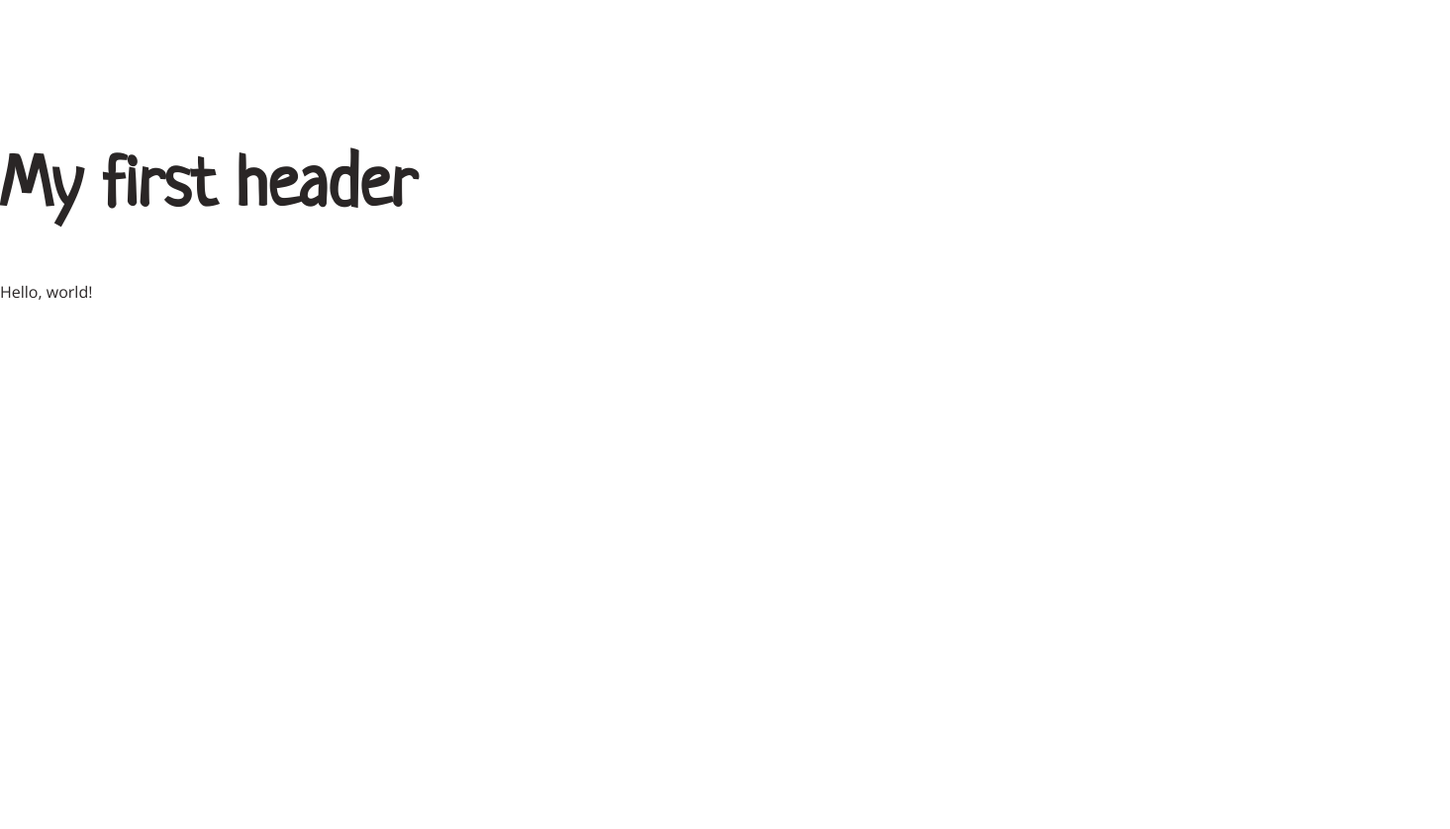
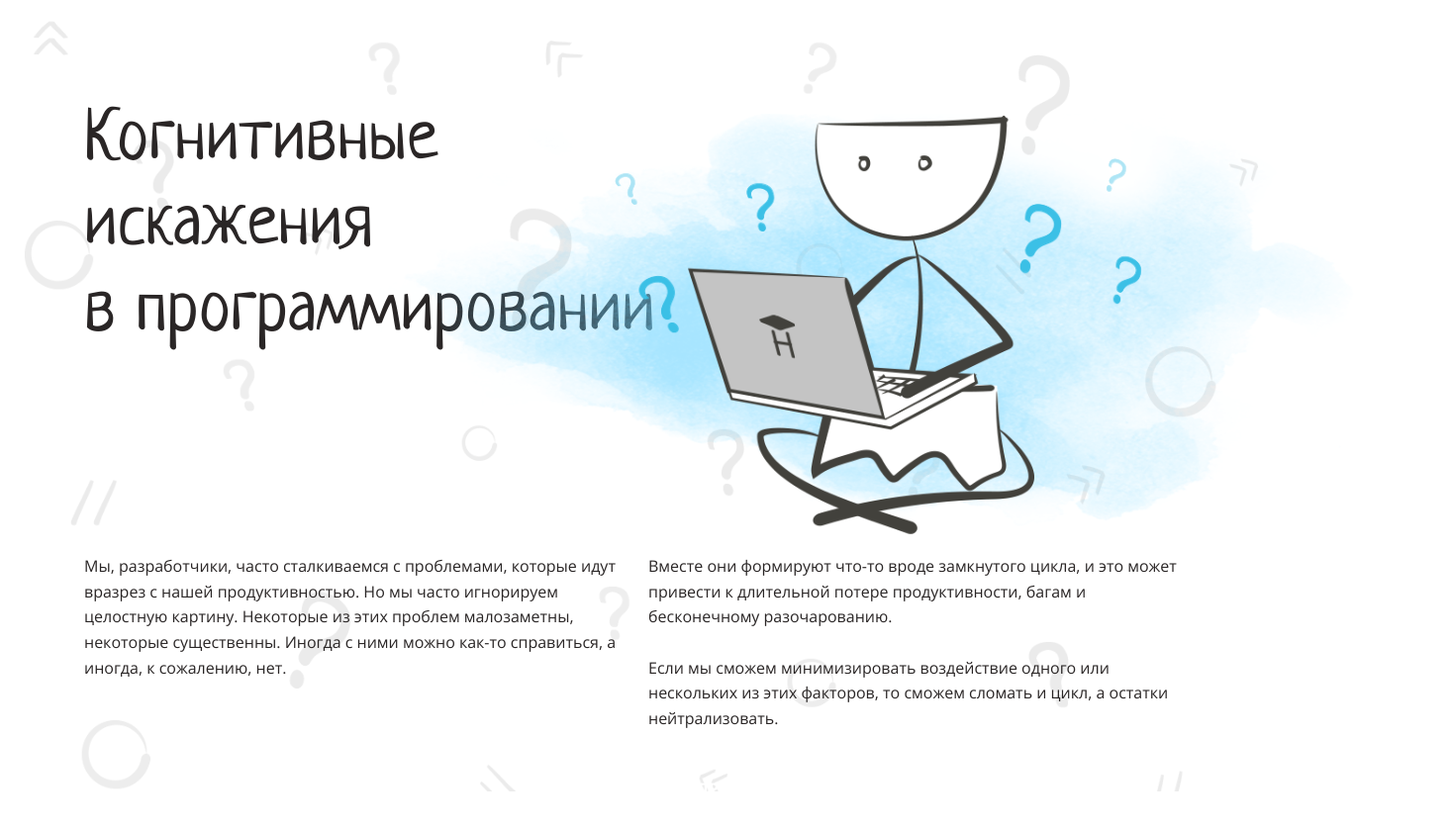
Before and after one commit to kabatsyura/layout-designer-project-58, a website: page src/index.html in a window 1280 px wide. Shown: the whole page at 99% size, 1465 px wide, since content can reach past the window. Drawn offline with Linux system fonts and the light colour scheme.

Commit message:
Step #3 is done

```diff
--- a/src/index.html
+++ b/src/index.html
@@ -9,8 +9,28 @@
     <link rel="stylesheet" href="styles/style.css">
 </head>
 <body>
-    <header class="block-size"><h1>My first header</h1><p>Hello, world!</p></header>
-    <section class="block-size"></section>
+    <header class="light-bckgrnd header">
+        <section class="container">
+            <h1 id="main-header"><span class="font-main-bckgrnd">Когнитивные<br>искажения<br></span>в программировании</h1>
+            <img id="main-img" src="./images/main.png" alt="Tota types something">
+            <div id="h-text-area">
+                <p>Мы, разработчики, часто сталкиваемся с проблемами, которые идут
+                вразрез с нашей продуктивностью. Но мы часто игнорируем
+                целостную картину. Некоторые из этих проблем малозаметны,
+                некоторые существенны. Иногда с ними можно как-то справиться, а
+                иногда, к сожалению, нет.</p>
+                <p>Вместе они формируют что-то вроде замкнутого цикла, и это может
+                привести к длительной потере продуктивности, багам и
+                бесконечному разочарованию.
+                <br/><br/>
+                Если мы сможем минимизировать воздействие одного или
+                нескольких из этих факторов, то сможем сломать и цикл, а остатки
+                нейтрализовать.</p>
+            </div>
+            <a class="main-bckgrnd btn-header" src="nav">ПОДРОБНЕЕ</a>
+        </section>
+    </header>
+    <section id="nav" class="block-size"></section>
     <section class="block-size"></section>
     <section class="block-size"></section>
     <section class="block-size"></section>
--- a/src/styles/scss/app.scss
+++ b/src/styles/scss/app.scss
@@ -4,99 +4,3 @@
 
   @return #{$result};
 }
-
-/* fonts properties */
-
-@font-face {
-  font-family: "Neucha";
-  src: url("../fonts/Neucha/Neucha-Regular.ttf");
-}
-
-@font-face {
-  font-family: "Open_Sans";
-  src: url("../fonts/Open_Sans/static/OpenSans-Regular.ttf");
-}
-
-body {
-  font-family: "Open_Sans";
-  color: #2A2626;
-  line-height: 1.6em;
-  font-size: 16px;
-}
-
-h1, h2, h3 {
-  font-family: "Neucha";
-  color: #2A2626;
-  line-height: 1.2em;
-}
-
-h1 {
-  font-size: 72px;
-}
-
-h2 {
-  font-size: 60px;
-}
-
-h3 {
-  font-size: 34px;
-}
-
-/* position properties */
-
-.block-size {
-  position: absolute;
-  margin: 100px auto;
-  display: block;
-  width: 1110px;
-  height: 914px;
-}
-
-body {
-  width: 1440px;
-  height: 100vh;
-  margin: 0 auto;
-}
-
-/* box-model properties */
-
-/* visual properties */
-.white-bckgrnd {
-  background-color: #fff;
-}
-
-.half-opacity-bckgrnd {
-  background-color: #d7ccc0;
-}
-
-.light-bckgrnd {
-  background-color: #f5f4f0;
-}
-
-.main-bckgrnd {
-  background-color: #fe8a02;
-}
-
-.main-dark-bckgrnd {
-  background-color: #42413c;
-}
-
-.dark-bckgrnd {
-  background-color: #2a2626;
-}
-
-.dark-half-opacity-bckgrnd {
-  background-color: #908d8b;
-}
-
-.brown-bckgrnd {
-  background-color: #b09a81;
-}
-
-.blue-bckgrnd {
-  background-color: #1085c5;
-}
-
-/* animation properties */
-
-/* other properties */
--- a/src/styles/style.css
+++ b/src/styles/style.css
@@ -1,23 +1,42 @@
+@import url("variables.css"); /* stylelint-disable-line */
+
 /* fonts properties */
 @font-face {
-  font-family: "Neucha";
+  font-family: "Neucha"; /* stylelint-disable-line */
   src: url("../fonts/Neucha/Neucha-Regular.ttf");
 }
+
 @font-face {
-  font-family: "Open_Sans";
+  font-family: "Open Sans";
   src: url("../fonts/Open_Sans/static/OpenSans-Regular.ttf");
 }
+
+@font-face {
+  font-family: "Open Sans";
+  font-weight: 700;
+  src: url("../fonts/Open_Sans/static/OpenSans-Bold.ttf");
+}
+
+/* main properties */
 body {
-  font-family: "Open_Sans";
+  margin: 0 auto;
+  padding: 0;
+  width: 100vw;
+  height: 100vh;
+
+  font-family: "Open Sans"; /* stylelint-disable-line */
   color: #2A2626;
   line-height: 1.6em;
   font-size: 16px;
+  font-weight: 400;
+  overflow-x: hidden;
 }
 
 h1, h2, h3 {
-  font-family: "Neucha";
+  font-family: "Neucha"; /* stylelint-disable-line */
   color: #2A2626;
   line-height: 1.2em;
+  font-weight: 400;
 }
 
 h1 {
@@ -33,57 +52,109 @@ h3 {
 }
 
 /* position properties */
-.block-size {
+
+/* header */
+.container {
+  position: relative;
+  top: 0px;
+  width: 1110px;
+  margin: 0 auto;
+  padding: 100px 0;
+}
+
+#main-header {
+  position: relative;
+  margin: 0;
+}
+
+#main-img {
   position: absolute;
-  margin: 100px auto;
-  display: block;
-  width: 1110px;
+  height: 525px;
+  top: 55px;
+  right: -270px;
+}
+
+#h-text-area {
+  position: relative;
+  margin-top: 185px;
+  display: flex;
+  gap: 30px;
+  flex-shrink: 0;
+}
+
+#h-text-area > p {
+  width: 540px;
+}
+
+.header {
   height: 914px;
 }
 
-body {
-  width: 1440px;
-  height: 100vh;
-  margin: 0 auto;
+.btn-header {
+  position: relative;
+  top: 30px;
+  left: 570px;
+  font-weight: bold;
+  color: #fff;
+  border-width: 0;
+  padding: 12px 24px;
+}
+
+.header::before {
+  content: "";
+  background-image: url("../images/background.png");
+  background-repeat: no-repeat;
+  background-size: cover;
+  opacity: 0.1;
+  display: block;
+  position: absolute;
+  width: 100%;
+  height: 100%;
 }
 
 /* box-model properties */
+
 /* visual properties */
 .white-bckgrnd {
-  background-color: #fff;
+  background-color: var(--white-color);
 }
 
 .half-opacity-bckgrnd {
-  background-color: #d7ccc0;
+  background-color: var(--half-opacity-color);
 }
 
 .light-bckgrnd {
-  background-color: #f5f4f0;
+  background-color: var(--light-color);
 }
 
 .main-bckgrnd {
-  background-color: #fe8a02;
+  background-color: var(--main-color);
 }
 
 .main-dark-bckgrnd {
-  background-color: #42413c;
+  background-color: var(--main-dark-color);
 }
 
 .dark-bckgrnd {
-  background-color: #2a2626;
+  background-color: var(--dark-color);
 }
 
 .dark-half-opacity-bckgrnd {
-  background-color: #908d8b;
+  background-color: var(--dark-half-opacity-color);
 }
 
 .brown-bckgrnd {
-  background-color: #b09a81;
+  background-color: var(--brown-color);
 }
 
 .blue-bckgrnd {
-  background-color: #1085c5;
+  background-color: var(--blue-color);
+}
+
+.font-main-bckgrnd {
+  color: var(--main-color);
 }
 
 /* animation properties */
-/* other properties *//*# sourceMappingURL=app.css.map */
+
+/* other properties */
```
Also changed, not shown: package.json (+5 -3 lines), src/images/1.png (added), src/images/2.png (added), src/images/3.png (added), src/images/4.png (added), src/images/5.png (added), src/images/background.png (added), src/images/main.png (added), src/images/send.svg (added).
